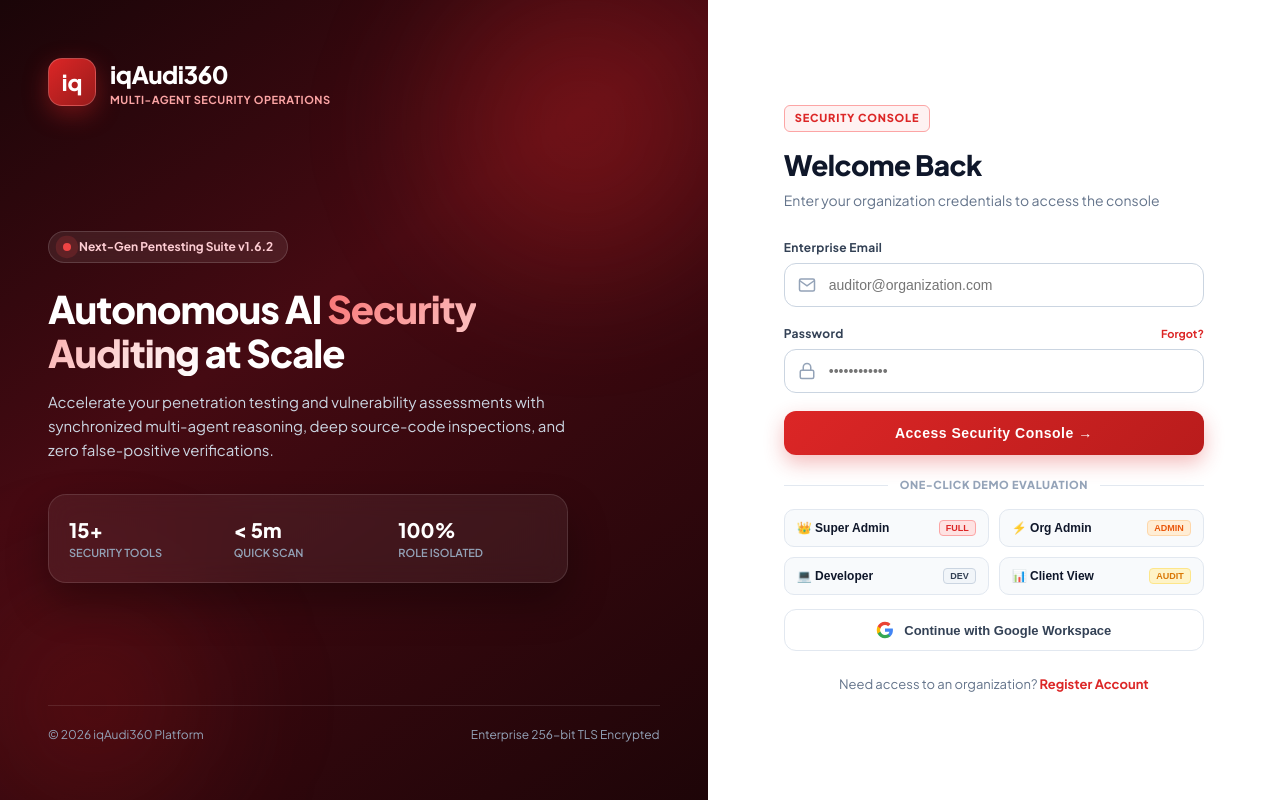
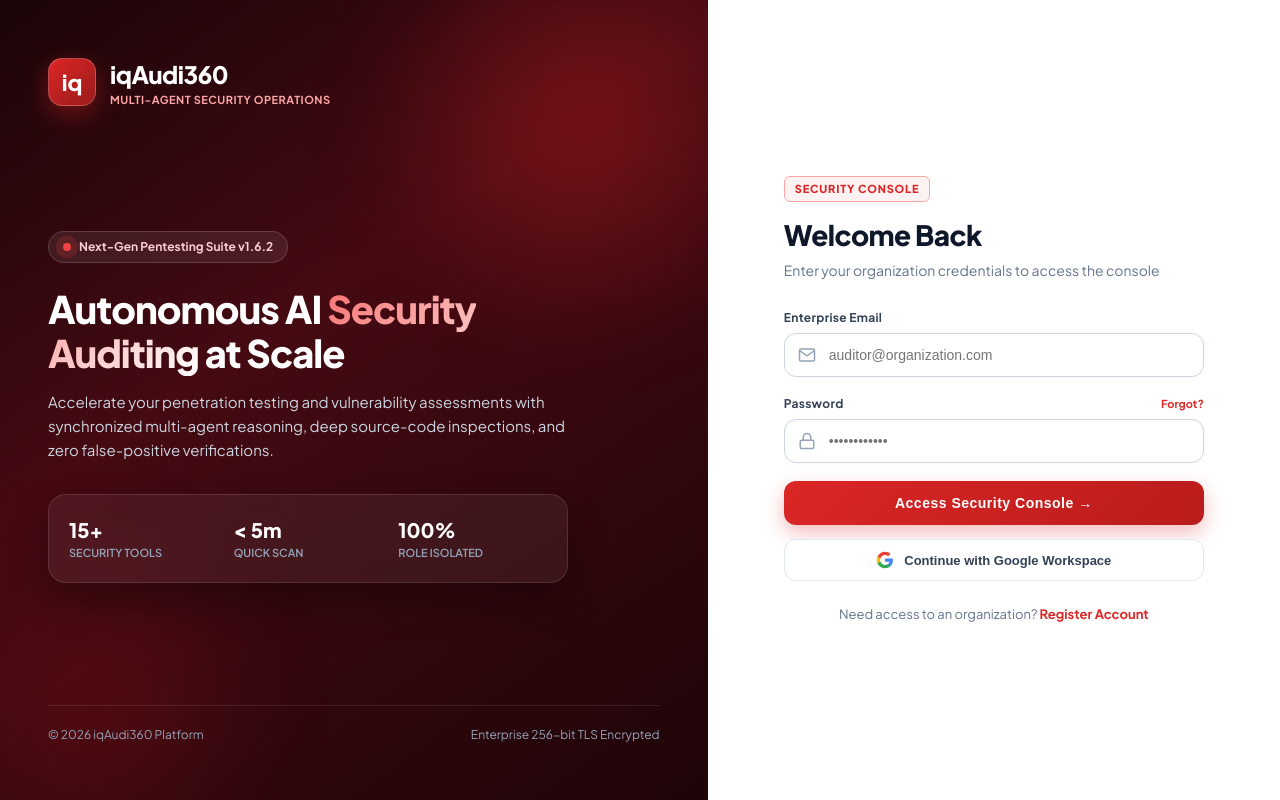
Before and after one commit to NHB-Godwin/IqAudi360, a Flask app: page /login in a window 1280 px wide. Run offline with Flask 3, Linux system fonts and the light colour scheme; some libraries are stand-ins or nearby versions.

Commit message:
Remove demo login buttons from login page (per client request)

```diff
--- a/strix/gui/templates/auth/login.html
+++ b/strix/gui/templates/auth/login.html
@@ -526,31 +526,7 @@
           </button>
         </form>
 
-        <div class="demo-divider">
-          <span>ONE-CLICK DEMO EVALUATION</span>
-        </div>
 
-        <div class="demo-pill-row">
-          <button type="button" class="demo-card-btn demo-role-btn" data-role="SUPERADMIN" data-email="superadmin@iqaudi360.com" data-pass="SuperAdmin123!">
-            <span class="demo-btn-role">👑 Super Admin</span>
-            <span class="demo-btn-tag tag-super">Full</span>
-          </button>
-
-          <button type="button" class="demo-card-btn demo-role-btn" data-role="ADMIN" data-email="admin@alpha.com" data-pass="Admin123!">
-            <span class="demo-btn-role">⚡ Org Admin</span>
-            <span class="demo-btn-tag tag-admin">Admin</span>
-          </button>
-
-          <button type="button" class="demo-card-btn demo-role-btn" data-role="DEVELOPER" data-email="dev@alpha.com" data-pass="Dev123!">
-            <span class="demo-btn-role">💻 Developer</span>
-            <span class="demo-btn-tag tag-dev">Dev</span>
-          </button>
-
-          <button type="button" class="demo-card-btn demo-role-btn" data-role="CLIENT" data-email="client@alpha.com" data-pass="Client123!">
-            <span class="demo-btn-role">📊 Client View</span>
-            <span class="demo-btn-tag tag-client">Audit</span>
-          </button>
-        </div>
 
         <button type="button" id="googleLoginBtn" class="btn-google-sso">
           <svg width="18" height="18" viewBox="0 0 24 24">
```
